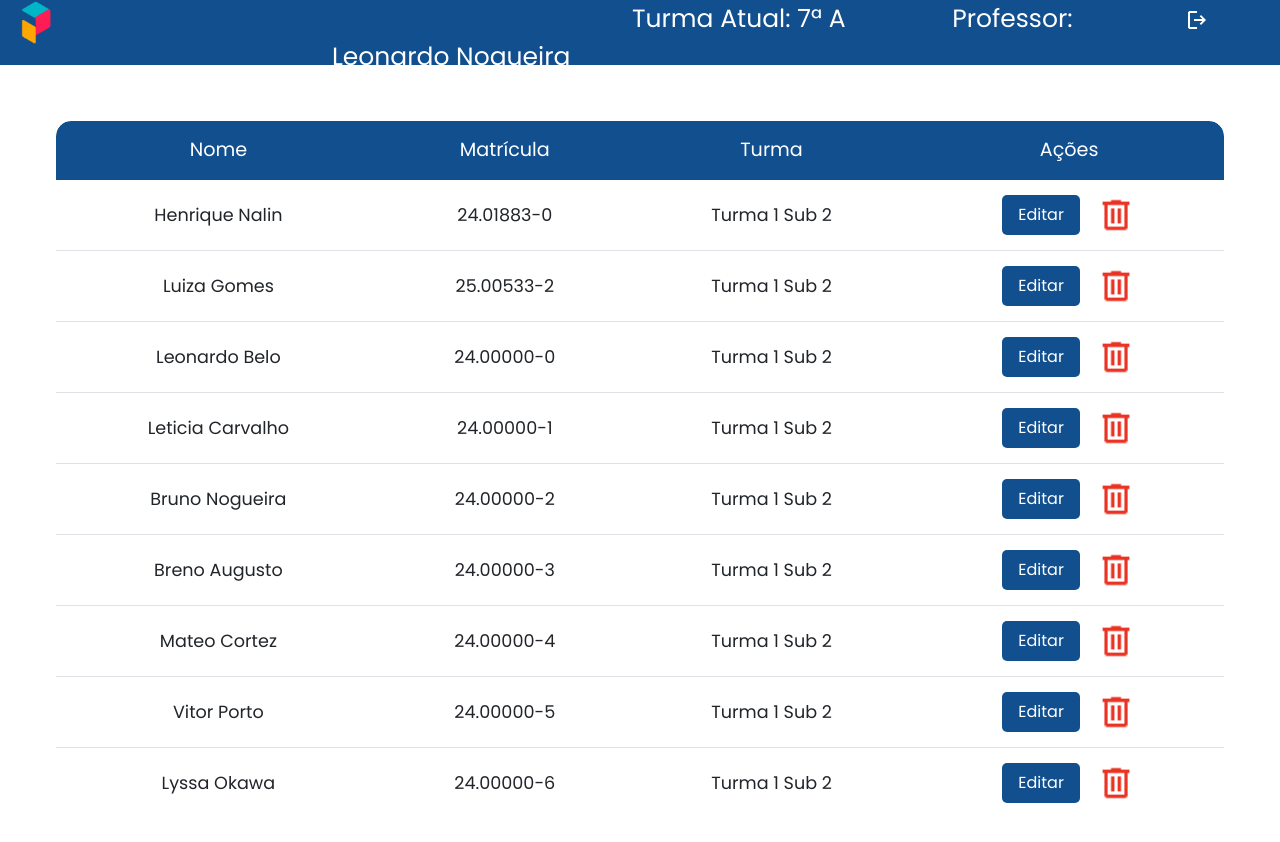
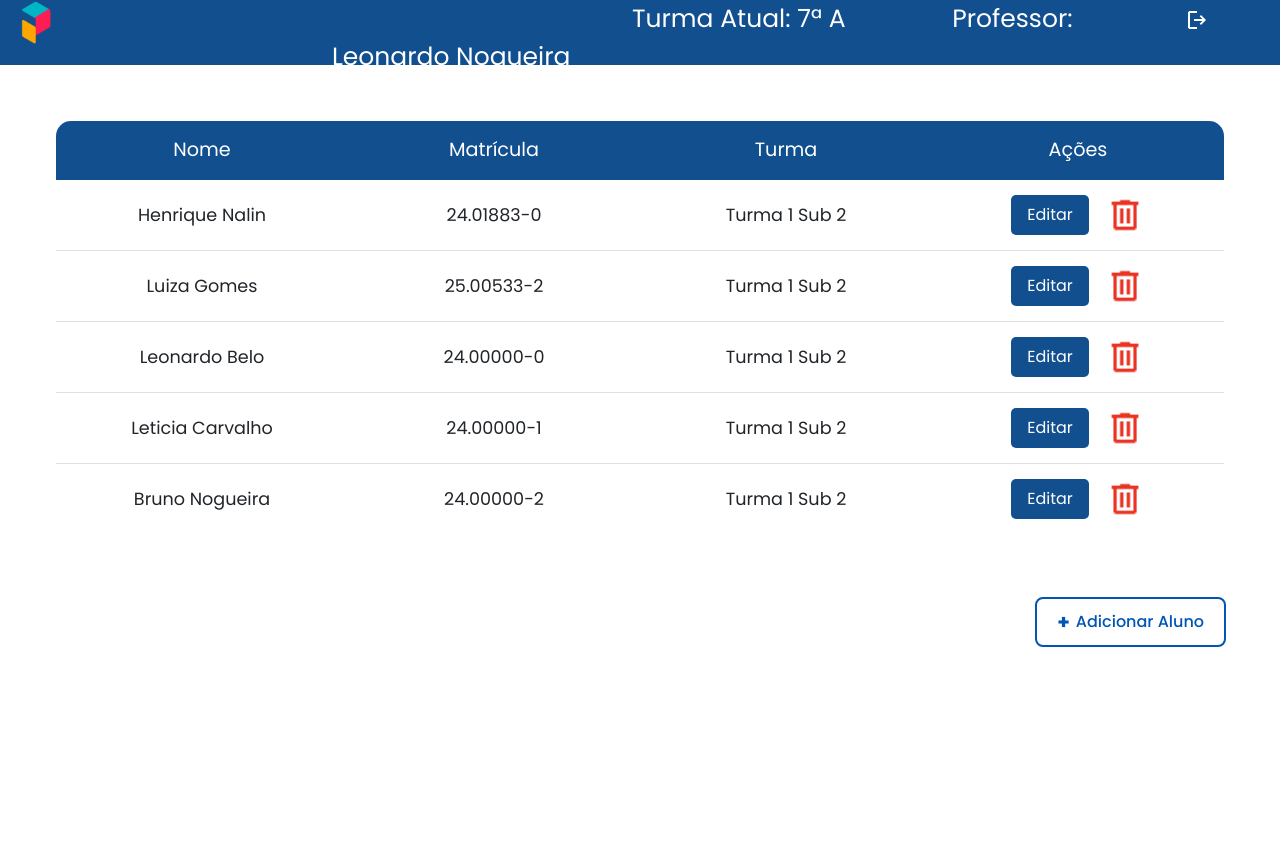
Before and after one commit to PII-3-Semestre-CIC-2025/PlataformaPoliedro, a Next.js app: page /dashboard-prof/alunos in a window 1280 px wide. Shown: the top 842 px of the page. After the commit the page ends 800 px from the top, so only its background shows below. Built offline with nearby package versions, Linux system fonts and the light colour scheme.

Commit message:
TabelaAluno+btn add alunno

```diff
--- a/app/dashboard-prof/alunos/page.jsx
+++ b/app/dashboard-prof/alunos/page.jsx
@@ -1,6 +1,7 @@
 'use client'
 import 'bootstrap/dist/css/bootstrap.min.css';
 import '@/styles/alunos-prof.css';
+import '@/styles/botao-add-aluno.css';
 import { useState } from 'react';
 import { ModalEditarAluno } from '@/app/components/modal-editar-aluno';
 import { Header } from '@/app/components/header';
@@ -75,8 +76,10 @@ export default function AlunosProf() {
                                     </td>
                                 </tr>
                             ))}
-                        </tbody>
-                    </table>                </div>
+                        </tbody>                    </table>                </div>
+                <button className="botao-add-aluno">
+                    Adicionar Aluno
+                </button>
             </main>
 
             {alunoParaEditar && (
--- a/styles/alunos-prof.css
+++ b/styles/alunos-prof.css
@@ -3,6 +3,8 @@
     border-radius: 15px;
     overflow: hidden;
     width: calc(100% - 4rem);
+    height: 400px;
+    position: relative;
 }
 
 .table-alunos {
@@ -10,13 +12,16 @@
     border-collapse: separate;
     border-spacing: 0;
     border-radius: 15px;
-    overflow: hidden;
     box-shadow: 0 0 10px rgba(0, 0, 0, 0.1);
+    position: relative;
 }
 
 .table-alunos thead {
     background-color: #124F8F;
     color: white;
+    position: sticky;
+    top: 0;
+    z-index: 1;
 }
 
 .table-alunos th {
@@ -32,6 +37,19 @@
     border-bottom: 1px solid #dee2e6;
     background-color: white;
     font-size: 1.1rem;
+}
+
+.table-alunos tbody {
+    display: block;
+    max-height: 350px;
+    overflow-y: auto;
+}
+
+.table-alunos thead,
+.table-alunos tbody tr {
+    display: table;
+    width: 100%;
+    table-layout: fixed;
 }
 
 .table-alunos tbody tr:last-child td {
--- /dev/null
+++ b/styles/botao-add-aluno.css
@@ -0,0 +1,31 @@
+.botao-add-aluno {
+    position: relative;
+    float: right;
+    margin-top: 20px;
+    margin-bottom: 20px;
+    margin-right: 30px;
+    padding: 8px 20px;
+    border-radius: 8px;
+    border: 2px solid #0056b3;
+    background-color: white;
+    color: #0056b3;
+    cursor: pointer;
+    font-weight: 500;
+    font-size: 16px;
+    transition: all 0.3s ease;
+    display: flex;
+    align-items: center;
+    gap: 5px;
+}
+
+.botao-add-aluno::before {
+    content: "+";
+    font-size: 20px;
+    font-weight: bold;
+    margin-right: 1px;
+}
+
+.botao-add-aluno:hover {
+    background-color: #f8f9fa;
+    transform: scale(1.02);
+}
```
